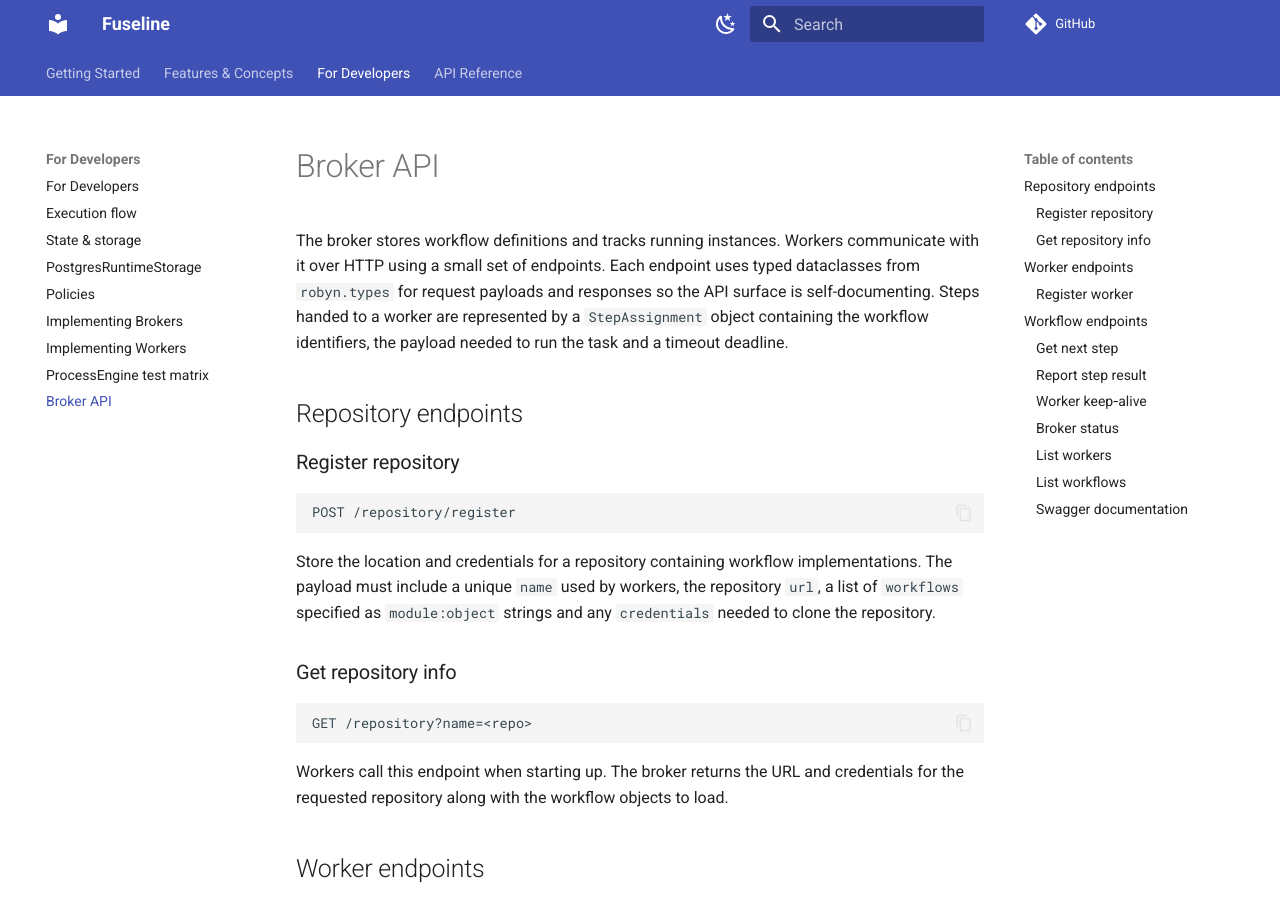
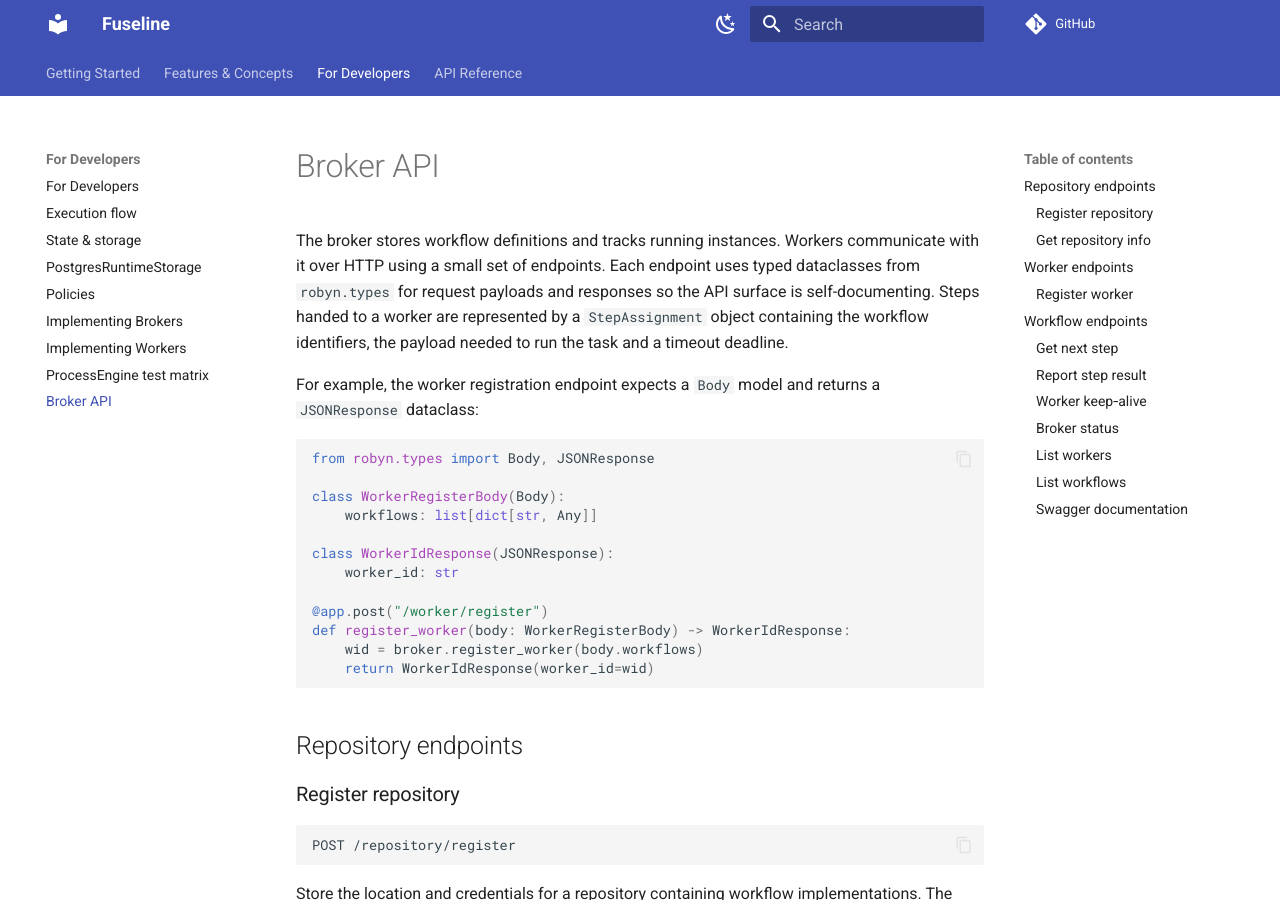
Before and after one commit to jsam/fuseline, an MkDocs documentation site: the page built from docs/for-developers/broker-api.md, in a window 1280 px wide and 900 px high. Built offline with MkDocs 1.6.1 and Material for MkDocs 9.7.7, drawn with Linux system fonts in a browser that asks for light colours; comment, search, counter and statistics services are not loaded.

Commit message:
fix openapi typing

````diff
--- a/docs/for-developers/broker-api.md
+++ b/docs/for-developers/broker-api.md
@@ -9,6 +9,24 @@ payloads and responses so the API surface is self-documenting.  Steps
 handed to a worker are represented by a `StepAssignment` object
 containing the workflow identifiers, the payload needed to run the task
 and a timeout deadline.
+
+For example, the worker registration endpoint expects a ``Body`` model and
+returns a ``JSONResponse`` dataclass:
+
+```python
+from robyn.types import Body, JSONResponse
+
+class WorkerRegisterBody(Body):
+    workflows: list[dict[str, Any]]
+
+class WorkerIdResponse(JSONResponse):
+    worker_id: str
+
+@app.post("/worker/register")
+def register_worker(body: WorkerRegisterBody) -> WorkerIdResponse:
+    wid = broker.register_worker(body.workflows)
+    return WorkerIdResponse(worker_id=wid)
+```
 
 ## Repository endpoints
 
````
Also changed, not shown: 1 other file.
